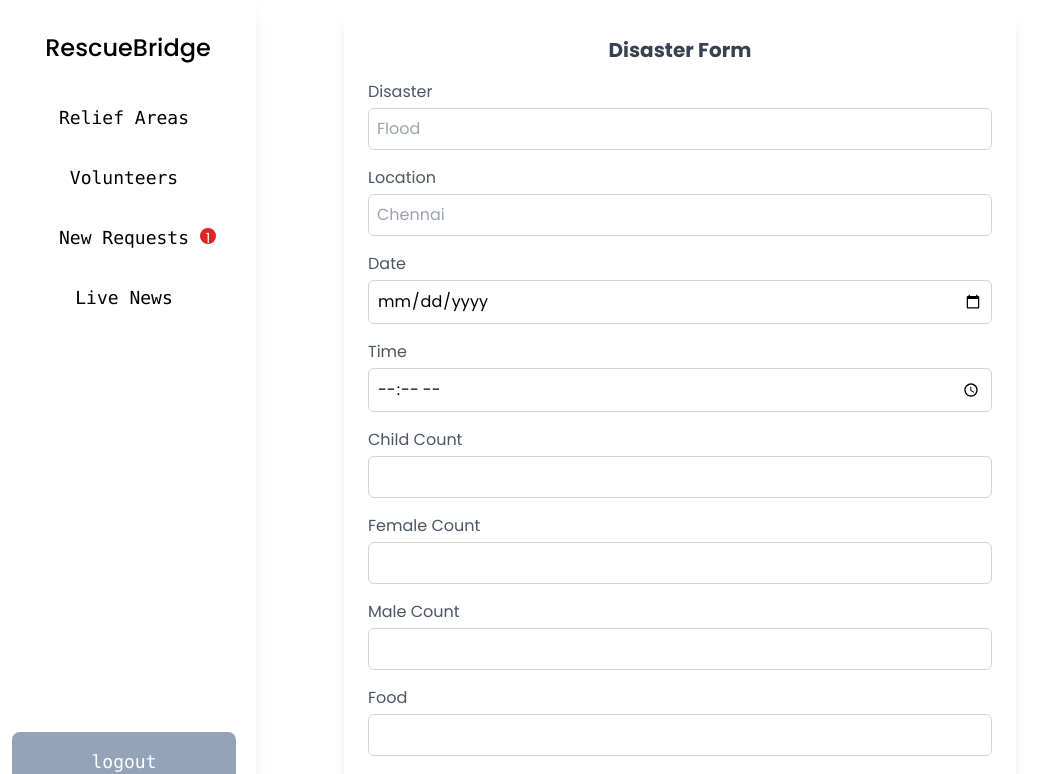
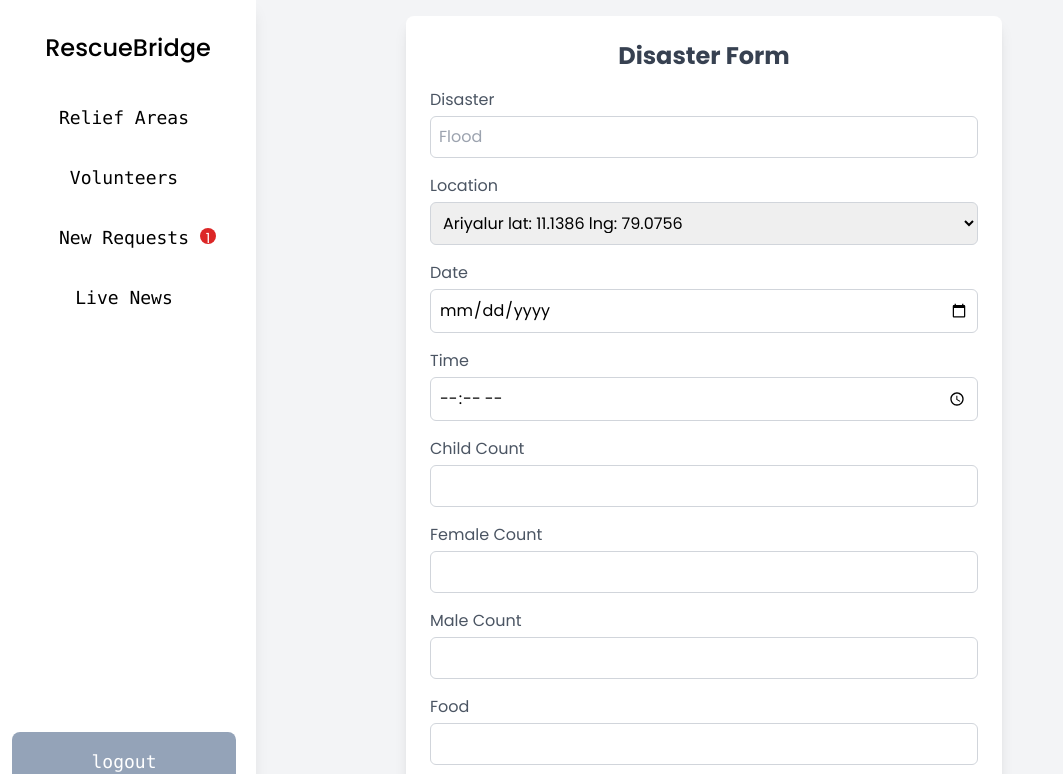
Before and after one commit to muhammedArsat/Disaster-Relief-Coordination, a React (Vite) app in the folder frontend/: page /admin/post in a window 1280 px wide. Shown: the top 774 px of the page, without its empty margins (0-1063 px from the left). Built offline with nearby package versions, Linux system fonts and the light colour scheme.

Commit message:
Latitute added

```diff
--- a/frontend/src/components/post/PostForm.jsx
+++ b/frontend/src/components/post/PostForm.jsx
@@ -1,10 +1,63 @@
-import React from 'react';
+import React, { useState } from 'react';
+
+const districts = [
+  { name: "Ariyalur lat: 11.1386 lng: 79.0756" },
+  { name: "Chengalpattu lat: 12.6876 lng: 79.9829" },
+  { name: "Chennai lat: 13.0827 lng: 80.2707" },
+  { name: "Coimbatore lat: 11.0168 lng: 76.9558" },
+  { name: "Cuddalore lat: 11.7447 lng: 79.7680" },
+  { name: "Dharmapuri lat: 12.1270 lng: 78.1570" },
+  { name: "Dindigul lat: 10.3624 lng: 77.9695" },
+  { name: "Erode lat: 11.3424 lng: 77.7274" },
+  { name: "Kallakurichi lat: 11.7383 lng: 78.9620" },
+  { name: "Kanchipuram lat: 12.8352 lng: 79.7036" },
+  { name: "Kanyakumari lat: 8.0883 lng: 77.5385" },
+  { name: "Karur lat: 10.9601 lng: 78.0766" },
+  { name: "Krishnagiri lat: 12.5192 lng: 78.2138" },
+  { name: "Madurai lat: 9.9252 lng: 78.1198" },
+  { name: "Mayiladuthurai lat: 11.1037 lng: 79.6557" },
+  { name: "Nagapattinam lat: 10.7654 lng: 79.8431" },
+  { name: "Namakkal lat: 11.2194 lng: 78.1674" },
+  { name: "Nilgiris lat: 11.4102 lng: 76.6950" },
+  { name: "Perambalur lat: 11.2335 lng: 78.8836" },
+  { name: "Pudukkottai lat: 10.3833 lng: 78.8000" },
+  { name: "Ramanathapuram lat: 9.3712 lng: 78.8300" },
+  { name: "Ranipet lat: 12.9443 lng: 79.2848" },
+  { name: "Salem lat: 11.6643 lng: 78.1460" },
+  { name: "Sivaganga lat: 9.8478 lng: 78.4825" },
+  { name: "Tenkasi lat: 8.9591 lng: 77.3153" },
+  { name: "Thanjavur lat: 10.7852 lng: 79.1391" },
+  { name: "Theni lat: 10.0104 lng: 77.4760" },
+  { name: "Thoothukudi lat: 8.7642 lng: 78.1348" },
+  { name: "Tiruchirappalli lat: 10.7905 lng: 78.7047" },
+  { name: "Tirunelveli lat: 8.7139 lng: 77.7567" },
+  { name: "Tirupathur lat: 12.4966 lng: 78.5603" },
+  { name: "Tiruppur lat: 11.1085 lng: 77.3411" },
+  { name: "Tiruvallur lat: 13.1421 lng: 79.9082" },
+  { name: "Tiruvannamalai lat: 12.2253 lng: 79.0747" },
+  { name: "Tiruvarur lat: 10.7723 lng: 79.6367" },
+  { name: "Vellore lat: 12.9165 lng: 79.1325" },
+  { name: "Viluppuram lat: 11.9362 lng: 79.4871" },
+  { name: "Virudhunagar lat: 9.5851 lng: 77.9578" }
+];
 
 const PostForm = () => {
+  const [selectedDistrict, setSelectedDistrict] = useState(districts[0]);
+
+  const handleDistrictChange = (e) => {
+    const district = districts.find((d) => d.name === e.target.value);
+    setSelectedDistrict(district);
+  };
+
   return (
-    <div className="flex justify-center items-center min-h-screen  p-3">
-      <form className="w-full max-w-2xl md:max-w-xl lg:max-w-2xl bg-white p-6 rounded-lg shadow-lg space-y-4 md:ml-60 lg:ml-20">
-        <h2 className="text-xl font-bold text-gray-700 text-center">Disaster Form</h2>
+    <div className="flex justify-center items-center min-h-screen bg-gray-100 p-4">
+      <form
+        className="w-full bg-white p-6 rounded-lg shadow-lg space-y-4
+        sm:w-3/4
+        md:w-2/4 md:ml-32    /* Increased margin for better centering in tablet view */
+        lg:w-2/4"
+      >
+        <h2 className="text-2xl font-bold text-gray-700 text-center">Disaster Form</h2>
 
         <div>
           <label className="block text-gray-600 mb-1">Disaster</label>
@@ -18,12 +71,18 @@ const PostForm = () => {
 
         <div>
           <label className="block text-gray-600 mb-1">Location</label>
-          <input
-            type="text"
+          <select
             name="location"
-            placeholder="Chennai"
+            value={selectedDistrict.name}
+            onChange={handleDistrictChange}
             className="w-full p-2 border border-gray-300 rounded-md focus:ring focus:ring-blue-300"
-          />
+          >
+            {districts.map((district, index) => (
+              <option key={index} value={district.name}>
+                {district.name}
+              </option>
+            ))}
+          </select>
         </div>
 
         <div>
```
